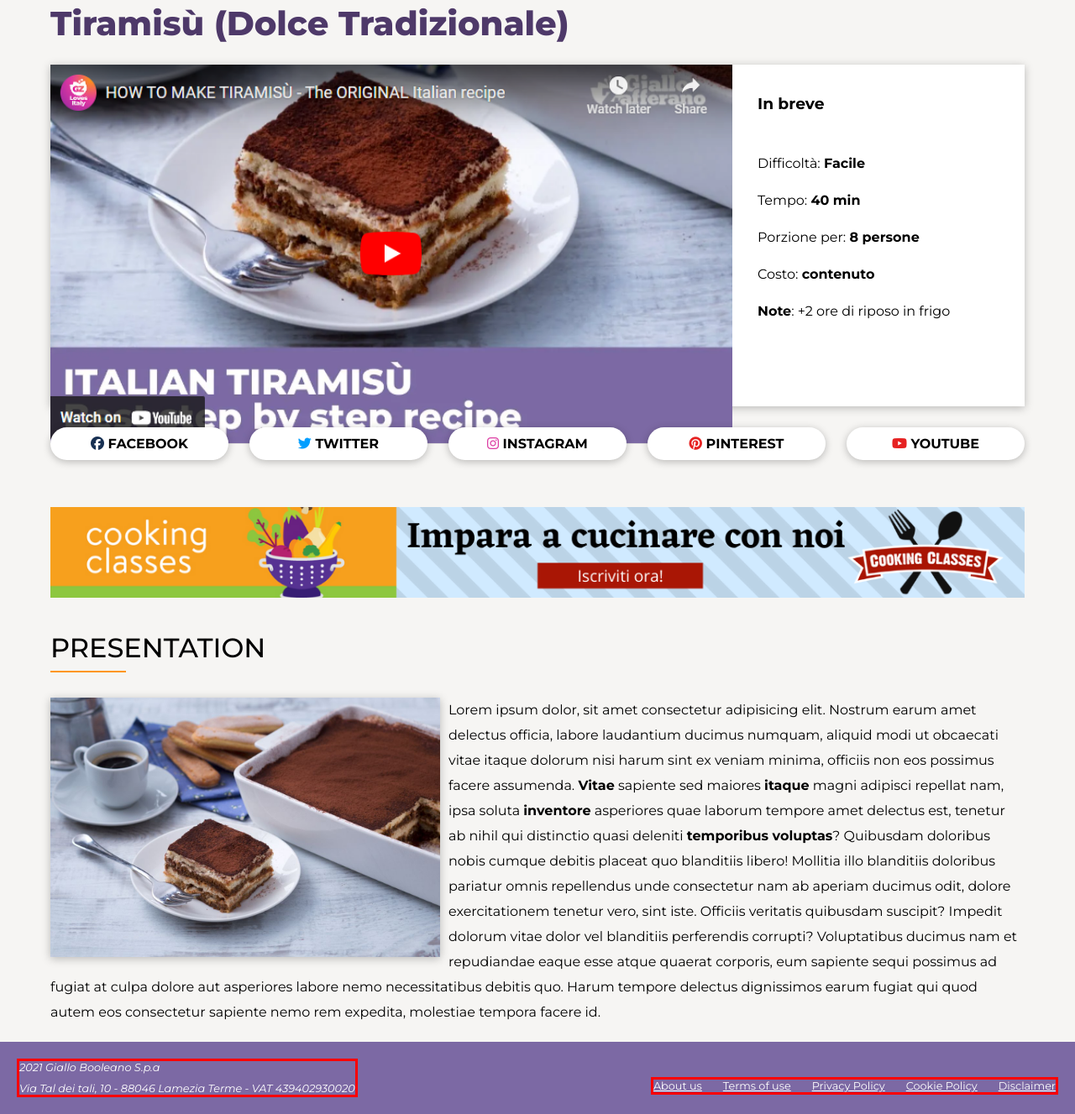
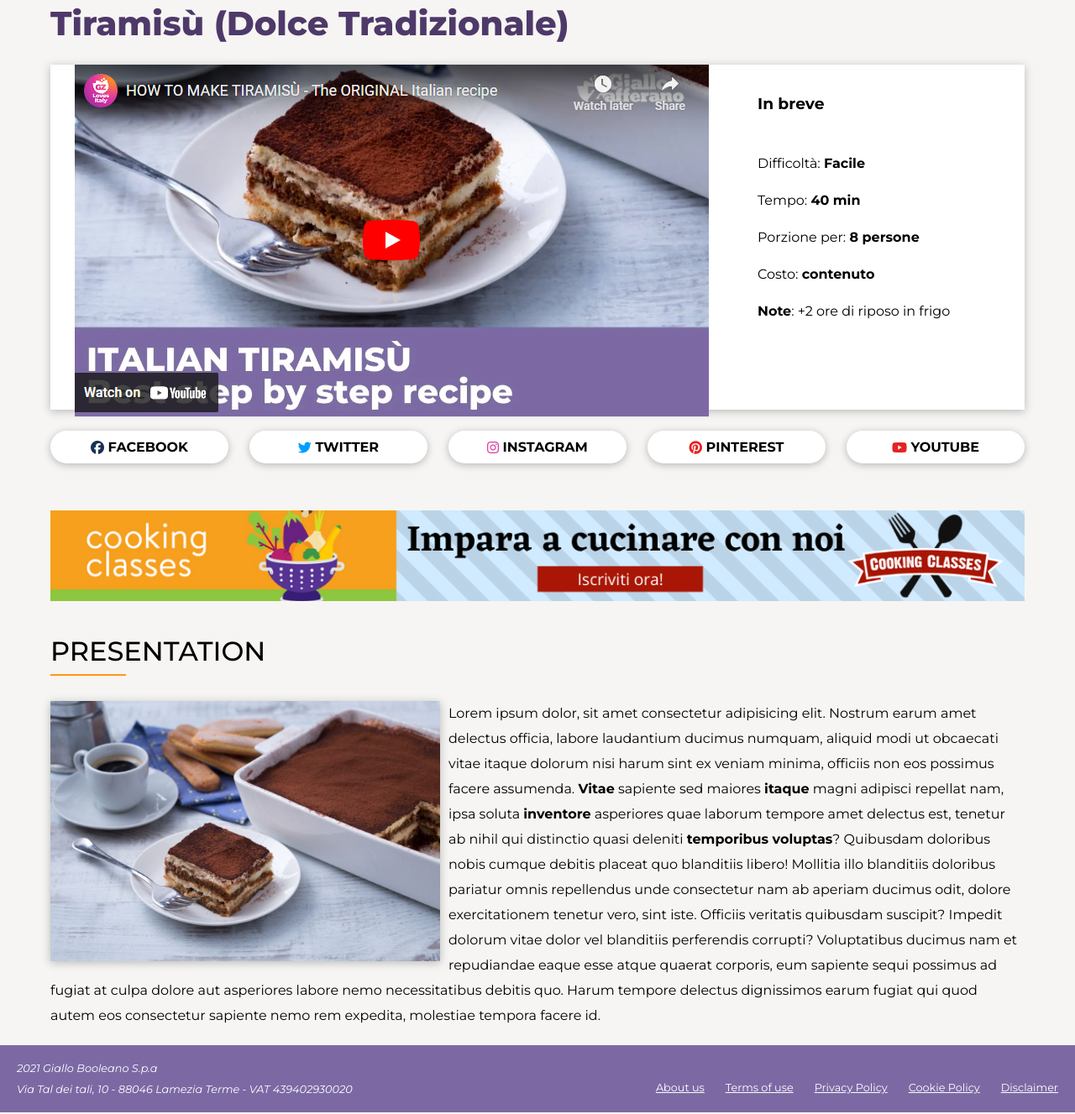
Before and after one commit to Aj-Herrera-99/htmlcss-responsive-layout, a plain HTML site: page index.html in a window 1280 px wide. Shown: the part 92-1419 px from the top of the page at 84% size. Drawn offline with Linux system fonts and the light colour scheme.

Commit message:
cambiamenti sulla thumbnail ( da correggere )

```diff
--- a/css/style.css
+++ b/css/style.css
@@ -278,7 +278,7 @@ footer ul {
     /* border: 3px solid blue; */
 }
 .debug {
-    border: 3px solid red;
+    /* border: 3px solid red; */
 }
 
 /***************************************
@@ -303,11 +303,12 @@ MEDIA QUERIES
 
     /* IMMAGINE VA IN OVERFLOW RISOLVERE */
     .thumbnail {
-        /* border: 3px solid green; */
+        /* border: 2px solid green; */
     }
 
     .thumbnail img {
-
+        aspect-ratio: 16/9;
+        max-height: 420px;
     }
 
     .info {
```
